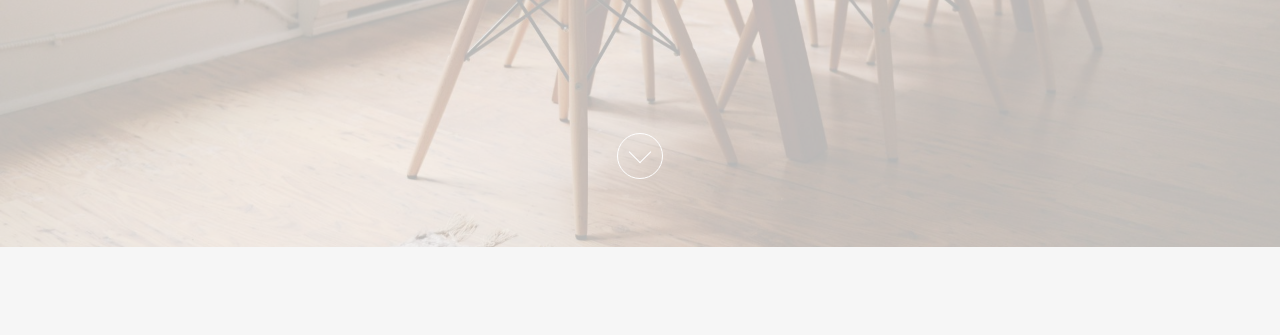
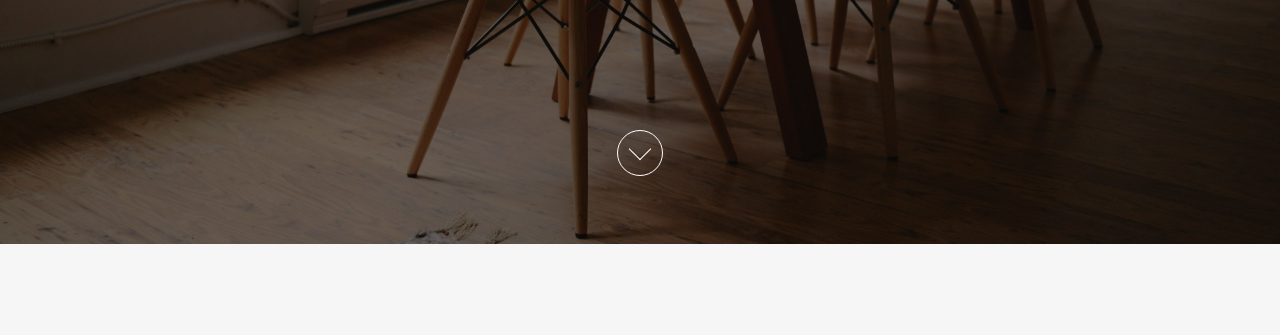
Before and after one commit to Sysreqx/Snow, a plain HTML site: page index.html in a window 1280 px wide. Shown: the part 465-800 px from the top of the page. Drawn offline with nearby package versions, Linux system fonts and the light colour scheme; a web font is replaced by a local one.

Commit message:
header well

```diff
--- a/css/style.css
+++ b/css/style.css
@@ -58,26 +58,29 @@ a {
 
 /* Header */
 header {
-	color: #ffffff;
-	display: block;
+	color: #fff;
 	flex-direction: column;
-	padding-top: 2%;
-	position: relative;
+	position:relative;
 }
 
-header::after {
+#header-bg {
+	width: 100%;
+	height: 100%;
 	background-image: url("../images/header-bg.jpg");
-	background-color: #cccccc;
-	opacity: .25;
 	background-position: center;
 	background-repeat: no-repeat;
 	background-size: cover;
+	position: absolute;
+	z-index: -1;
+}
+
+#header-bg:after {
+	background-color: rgba(12, 12, 12, 0.6);
 	top: 0;
 	left: 0;
 	bottom: 0;
 	right: 0;
 	position: absolute;
-	z-index: -1;
 	content: "";
 }
 
@@ -94,6 +97,8 @@ header .flex-container {
 }
 
 header .header-top {
+
+	margin-top: 2%;
 
 	display: flex;
 
--- a/index.html
+++ b/index.html
@@ -9,6 +9,7 @@
 </head>
 <body>
 	<header>
+		<div id="header-bg"></div>
 		<div class="flex-container">
 			<div class="header-top">
 				<img src="images/logo.png" alt="logo" id="logo">
```
